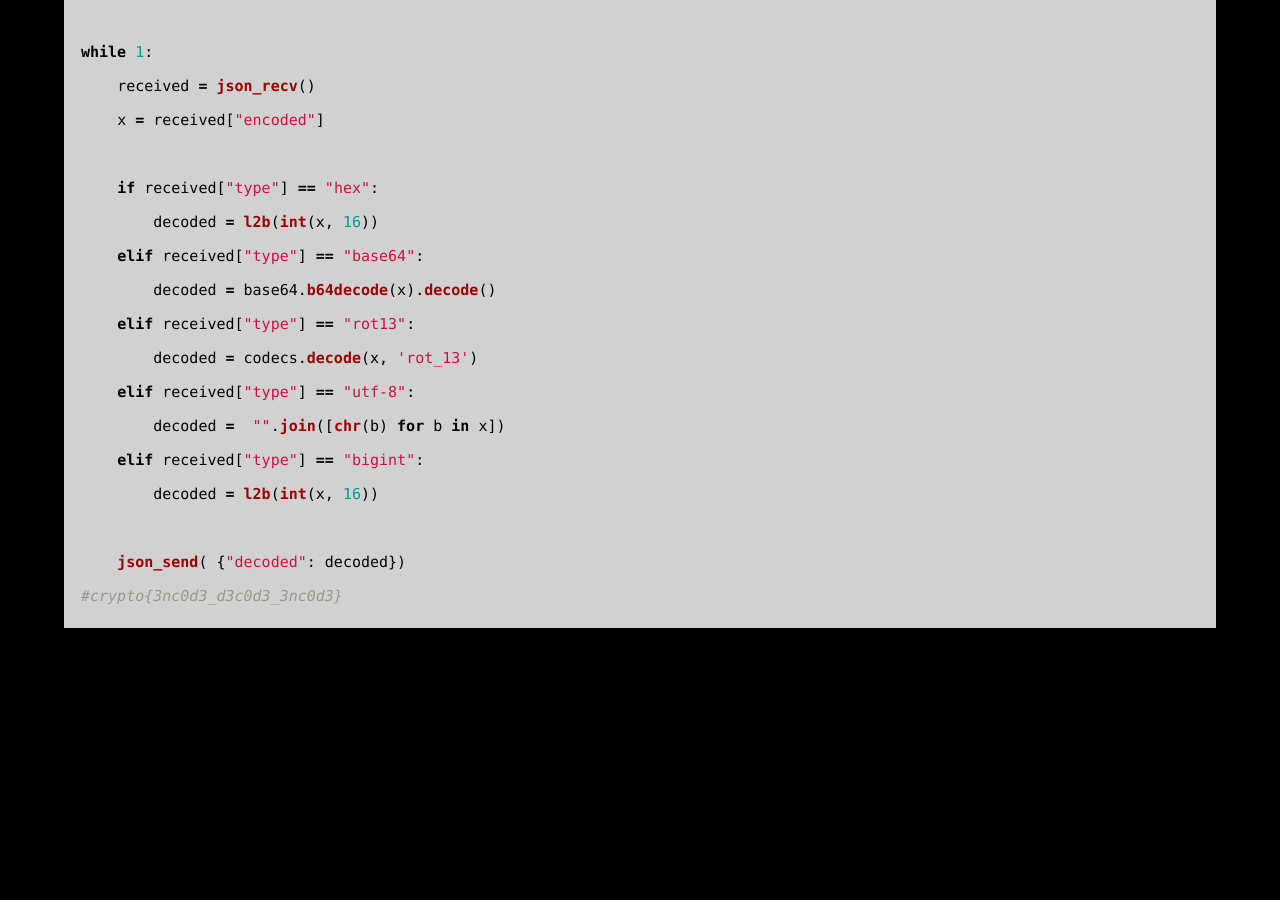
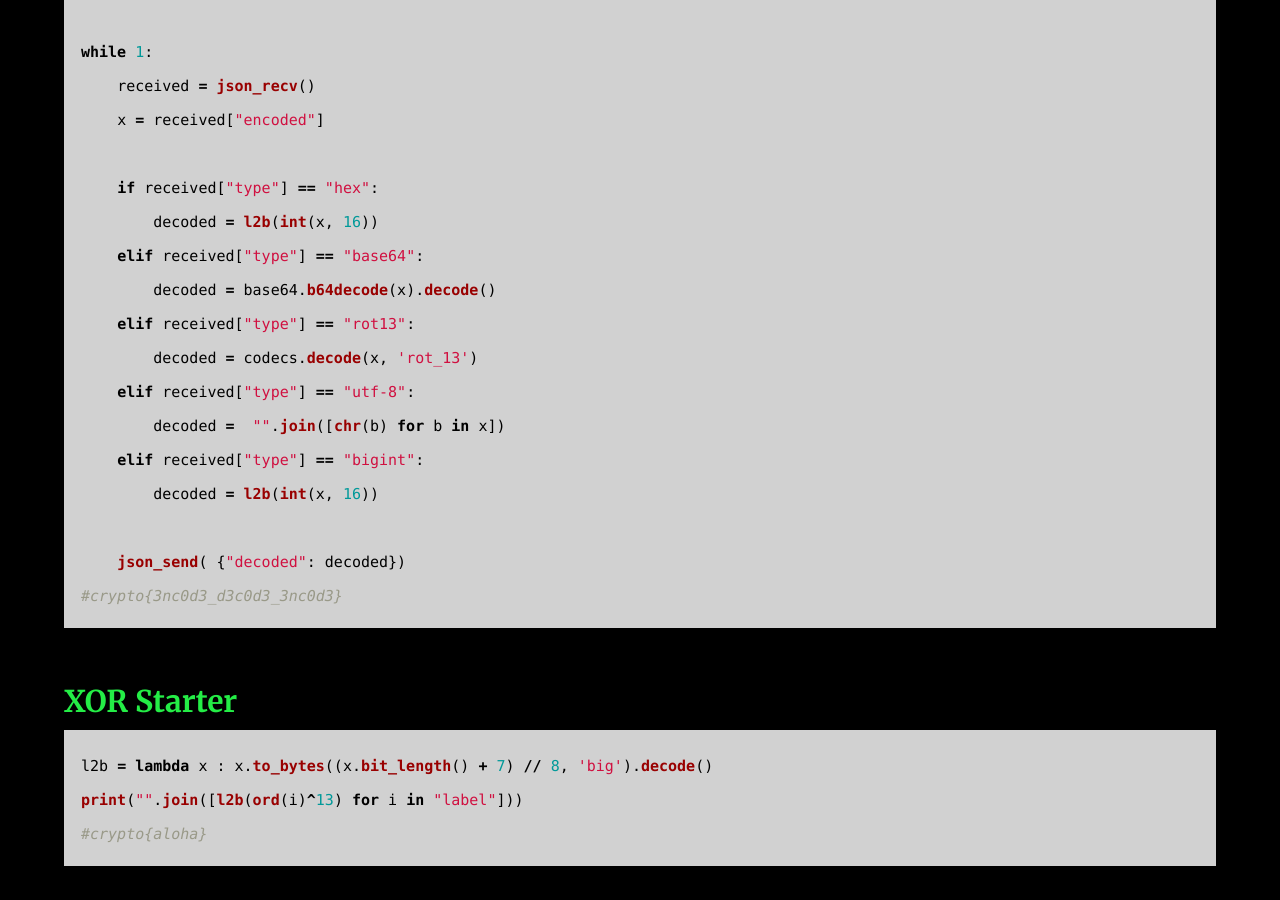
Before and after one commit to AC01010/Connor-McCartney.github.io, a Jekyll site: the page built from _posts/2009-01-12-CryptohackGeneral.md, in a window 1280 px wide and 900 px high, scrolled down 1786 px. Built offline with Jekyll 4.4.1, drawn with Linux system fonts in a browser that asks for light colours; before the commit the page ends 2448 px from its top, so only the background shows below that.

Commit message:
Update 2009-01-12-CryptohackGeneral.md

````diff
--- a/_posts/2009-01-12-CryptohackGeneral.md
+++ b/_posts/2009-01-12-CryptohackGeneral.md
@@ -79,3 +79,11 @@ while 1:
     json_send( {"decoded": decoded})
 #crypto{3nc0d3_d3c0d3_3nc0d3}
 ```
+
+### XOR Starter
+
+```python
+l2b = lambda x : x.to_bytes((x.bit_length() + 7) // 8, 'big').decode()
+print("".join([l2b(ord(i)^13) for i in "label"]))
+#crypto{aloha}
+```
````
